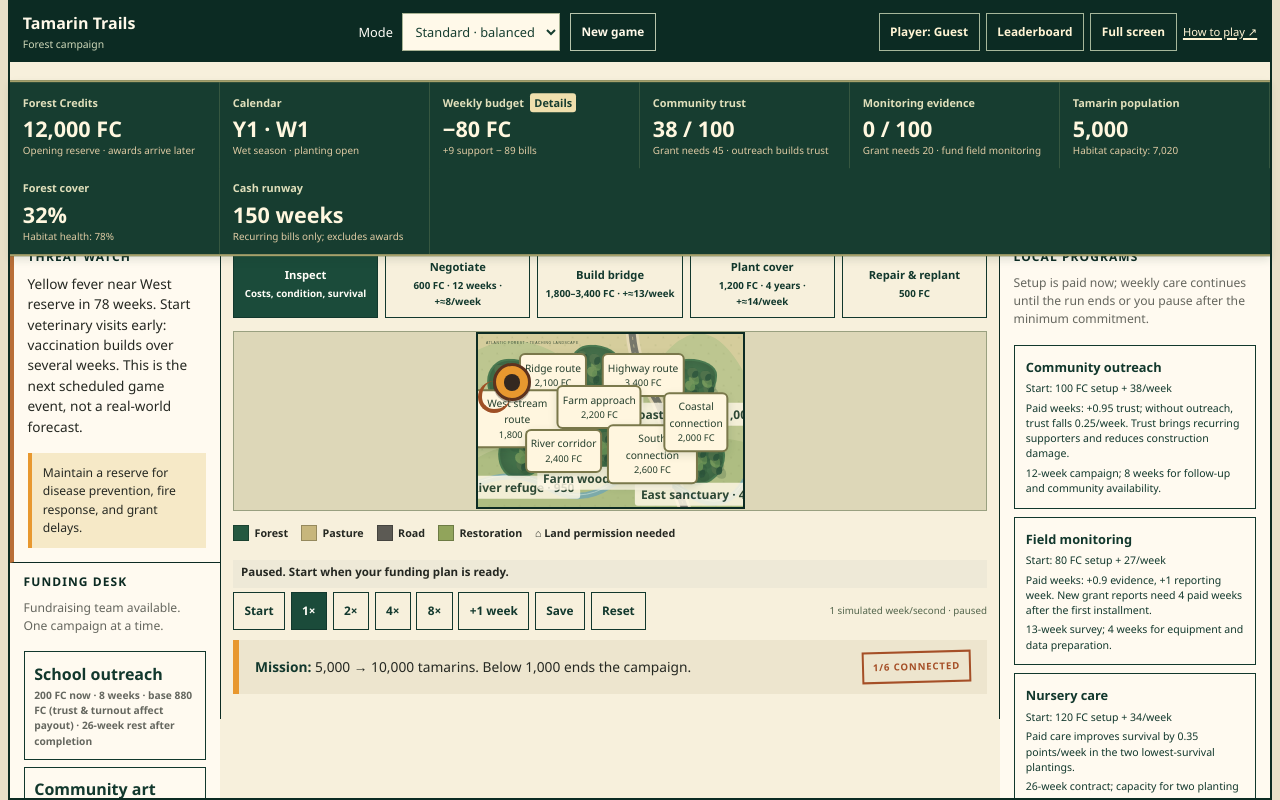
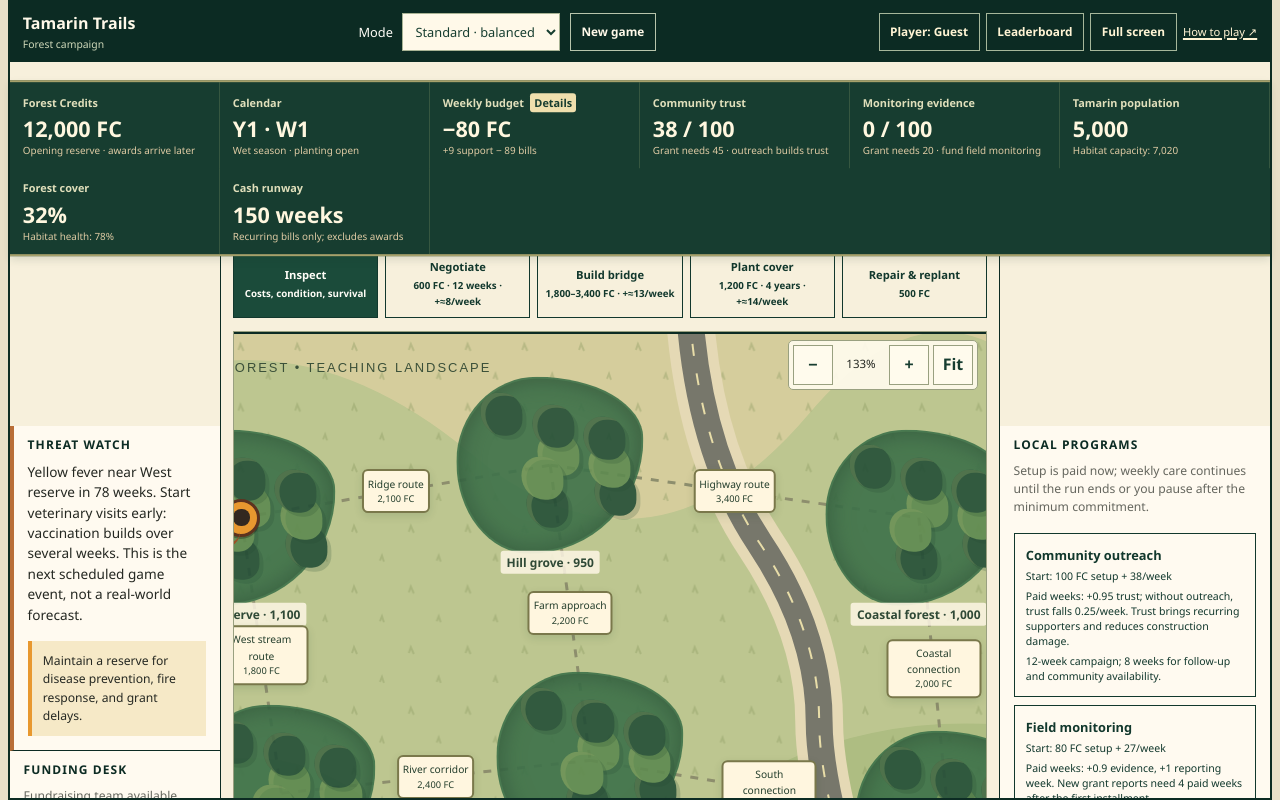
Before and after one commit to msriram/golden-lion-tamarin, a website with bundled scripts: page game.html in a window 1280 px wide. Built offline with nearby package versions, Linux system fonts and the light colour scheme.

Commit message:
Fix fullscreen sizing and add touch-friendly map zoom and pan

```diff
--- a/game-shell.css
+++ b/game-shell.css
@@ -1,6 +1,6 @@
 .game-page { margin:0; height:100dvh; overflow:hidden; background:#e9e7d9; }
 .game-page *, .game-page *::before, .game-page *::after { box-sizing:border-box; }
-.game-frame { display:flex; flex-direction:column; width:100%; height:100dvh; margin:0; border:0; box-shadow:none; }
+.game-frame { display:flex; flex-direction:column; width:100%; max-width:none; height:100dvh; margin:0; border:0; box-shadow:none; }
 .game-titlebar { flex-shrink:0; min-height:52px; padding:.5rem .8rem; gap:.6rem; }
 .game-home { color:#fff9e9; text-decoration:none; font-weight:650; white-space:nowrap; }
 .game-home small { display:block; font-size:.65rem; color:#d0d9ba; font-weight:400; }
@@ -32,8 +32,12 @@
 .tool-button { min-height:48px; font-size:.73rem; padding:.35rem; }
 .tool-button small { font-size:.57rem; }
 .map-stage { position:relative; flex:1; min-height:180px; display:flex; background:#ddd7b8; border:1px solid #99a080; overflow:hidden; }
-.map-scroll { display:flex; flex:1; min-width:0; min-height:0; align-items:center; justify-content:center; overflow:hidden; }
-.map-wrap { flex-shrink:0; aspect-ratio:1000/660; border:0; }
+.map-scroll { position:relative; flex:1; min-width:0; min-height:0; overflow:hidden; touch-action:none; user-select:none; cursor:grab; outline-offset:-3px; }
+.map-scroll.is-dragging { cursor:grabbing; }
+.map-wrap { position:absolute; left:0; top:0; width:1000px; height:660px; aspect-ratio:1000/660; border:0; transform-origin:0 0; will-change:transform; }
+.map-controls { position:absolute; top:.5rem; right:.5rem; z-index:16; display:flex; align-items:center; gap:.25rem; padding:.25rem; background:#fffbeded; border:1px solid #99a080; border-radius:5px; }
+.map-controls button { min-width:40px; min-height:40px; border:1px solid #99a080; background:#fffbed; color:#173d30; font:inherit; font-weight:650; cursor:pointer; }
+.map-controls output { min-width:3rem; text-align:center; font-size:.72rem; }
 .game-map { aspect-ratio:1000/660; width:100%; height:100%; min-width:0; min-height:0; }
 .selection-panel { position:absolute; bottom:.6rem; left:.6rem; right:.6rem; z-index:15; max-height:45%; overflow-y:auto; margin:0; padding:.6rem; background:#fffbedf5; box-shadow:0 3px 20px #183a2525; }
 .selection-panel[hidden] { display:none; }
--- a/game.html
+++ b/game.html
@@ -54,13 +54,14 @@
           <button class="tool-button" type="button" data-tool="repair" aria-pressed="false">Repair &amp; replant<small>500 FC</small></button>
         </div>
         <div class="map-stage">
-          <div class="map-scroll"><div class="map-wrap"><div class="game-map" id="game-map" data-game-map aria-label="Forest landscape: choose a grove or named route"></div><div class="tamarin-token" data-tamarin aria-hidden="true"></div></div></div>
+          <div class="map-scroll" tabindex="0" role="region" aria-label="Forest map. Drag to pan, scroll or pinch to zoom. Arrow keys pan; plus and minus zoom; Home fits the whole forest."><div class="map-wrap"><div class="game-map" id="game-map" data-game-map aria-label="Forest landscape: choose a grove or named route"></div><div class="tamarin-token" data-tamarin aria-hidden="true"></div></div></div>
+          <nav class="map-controls" aria-label="Map view"><button type="button" data-map-zoom-out aria-label="Zoom out">−</button><output data-map-zoom aria-label="Map zoom">100%</output><button type="button" data-map-zoom-in aria-label="Zoom in">+</button><button type="button" data-map-fit>Fit</button></nav>
           <section class="selection-panel" data-selection-panel aria-label="Selected area" hidden>
             <div class="selection-heading"><h2 data-inspector-title></h2><span data-selected-tool></span><button type="button" data-inspector-close aria-label="Close area details">×</button></div>
             <dl class="selection-status" data-inspector-status></dl><p class="inspector-copy" data-inspector></p>
           </section>
         </div>
-        <div class="map-legend" aria-label="Map legend"><span class="legend-item"><span class="legend-swatch forest"></span>Forest</span><span class="legend-item"><span class="legend-swatch pasture"></span>Pasture</span><span class="legend-item"><span class="legend-swatch road"></span>Road</span><span class="legend-item"><span class="legend-swatch growing"></span>Restoration</span><span>⌂ Land permission needed</span></div>
+        <div class="map-legend" aria-label="Map legend"><span class="legend-item"><span class="legend-swatch forest"></span>Forest</span><span class="legend-item"><span class="legend-swatch pasture"></span>Pasture</span><span class="legend-item"><span class="legend-swatch road"></span>Road</span><span class="legend-item"><span class="legend-swatch growing"></span>Restoration</span><span>⌂ Land permission needed</span><span>Drag to pan · scroll or pinch to zoom</span></div>
         <div class="game-message" data-game-message role="status" aria-live="polite">Paused. Start when your funding plan is ready.</div>
         <div class="hud-controls" aria-label="Simulation controls"><button class="game-button" type="button" data-pause>Start</button><button class="speed-button" type="button" data-speed="1" aria-pressed="true">1×</button><button class="speed-button" type="button" data-speed="2" aria-pressed="false">2×</button><button class="speed-button" type="button" data-speed="4" aria-pressed="false">4×</button><button class="speed-button" type="button" data-speed="8" aria-pressed="false">8×</button><button class="game-button" type="button" data-step>+1 week</button><button class="game-button" type="button" data-save>Save</button><button class="game-button" type="button" data-reset>Reset</button><span data-time-summary>1 real second = 1 simulated week at 1×</span></div>
         <div class="mission-strip"><span><strong>Mission:</strong> 5,000 → 10,000 tamarins. Below 1,000 ends the campaign.</span><span class="status-stamp" data-route-status>Disconnected</span></div>
--- a/js/game.js
+++ b/js/game.js
@@ -3,11 +3,13 @@
 import {getTutorialStep,performTutorialStep,getRecommendedStep} from './game-guide.js';
 import {createPlayerStore,rankScores} from './game-players.js';
 import {onlineConfigured,recordProjectInterest,withdrawProjectInterest,submitOnlineScore,fetchOnlineLeaderboard} from './game-online.js';
+import {attachMapViewport} from './map-viewport.js';
 
 let browserStorage;
 try{browserStorage=window.localStorage;}catch{}
 const players=createPlayerStore(browserStorage);
 const map=document.querySelector('[data-game-map]');
+let mapView;
 const dialog=document.querySelector('[data-report-dialog]');
 function prepareCampaign(saved){
   const campaign=saved||createInitialState();
@@ -93,6 +95,7 @@
   for(const [label,value] of fields){const item=document.createElement('div'),term=document.createElement('dt'),detail=document.createElement('dd');term.textContent=label;detail.textContent=value;item.append(term,detail);status.append(item);}
 }
 function renderMap(){
+  if(mapView?.interacting)return;
   const focus=document.activeElement?.dataset.route;
   const patchFocus=document.activeElement?.dataset.patch;
   map.innerHTML=terrainArtwork();
@@ -269,9 +272,7 @@
 map.addEventListener('click',event=>{if(!event.target.closest('[data-route], [data-patch]')){message(`Choose a named route to ${toolNames[tool].toLowerCase()}, or a forest grove to see its connected routes.`);revealSelection();}});
 dialog.addEventListener('close',()=>{if(state.status==='playing'&&dialog.returnValue==='continue'&&state.difficulty!=='tutorial'){state.paused=false;clock();render();}});
 document.addEventListener('visibilitychange',()=>{if(document.hidden){state.paused=true;clock();save();render();}});
-const mapHost=document.querySelector('.map-scroll');
-function fitMap(){const bounds=mapHost.getBoundingClientRect();document.querySelector('.map-wrap').style.width=`${Math.max(0,Math.floor(Math.min(bounds.width,bounds.height*1000/660)))}px`;}
-const mapObserver=new ResizeObserver(fitMap);mapObserver.observe(mapHost);
+mapView=attachMapViewport(document.querySelector('.map-scroll'),document.querySelector('.map-wrap'),document.querySelector('.map-controls'));
 function openPanel(panel){
   state.paused=true;clock();save();render();
   if(!panel.open)panel.showModal();
@@ -282,7 +283,7 @@
   try{if(document.fullscreenElement)await document.exitFullscreen();else if(document.documentElement.requestFullscreen)await document.documentElement.requestFullscreen();else message('This browser does not support full screen. The game already fills its window.','error');}
   catch{message('Full screen was blocked by the browser. You can keep playing in this window.','error');}
 });
-document.addEventListener('fullscreenchange',()=>{document.querySelector('[data-fullscreen]').textContent=document.fullscreenElement?'Exit full screen':'Full screen';fitMap();});
+document.addEventListener('fullscreenchange',()=>{document.querySelector('[data-fullscreen]').textContent=document.fullscreenElement?'Exit full screen':'Full screen';requestAnimationFrame(()=>mapView.resize());});
 function refreshProfileList(){
   const list=document.querySelector('[data-player-list]');list.replaceChildren();
   for(const profile of players.profiles()){
@@ -382,4 +383,4 @@
   finally{button.disabled=false;}
 });
 document.querySelector('[data-report-share]').addEventListener('click',syncCompletedScore);
-render();fitMap();clock();save();refreshOnlineControls();
+render();mapView.resize();clock();save();refreshOnlineControls();
--- /dev/null
+++ b/js/map-viewport.js
@@ -0,0 +1,95 @@
+const clamp=(value,minimum,maximum)=>Math.max(minimum,Math.min(maximum,value));
+
+export function createMapCamera(){
+  let width=0,height=0,scale=1,offsetX=0,offsetY=0;
+  const minimum=()=>Math.min(width/1000,height/660);
+  const maximum=()=>Math.max(width/1000,height/660)*4;
+  function constrain(){
+    offsetX=1000*scale<=width?(width-1000*scale)/2:clamp(offsetX,width-1000*scale,0);
+    offsetY=660*scale<=height?(height-660*scale)/2:clamp(offsetY,height-660*scale,0);
+  }
+  function snapshot(){return {width,height,scale,offsetX,offsetY,zoom:scale/minimum()};}
+  function resize(nextWidth,nextHeight){
+    if(nextWidth<=0||nextHeight<=0)return snapshot();
+    const centerX=(width/2-offsetX)/scale,centerY=(height/2-offsetY)/scale;
+    const relativeZoom=width&&height?scale/minimum():null;
+    width=nextWidth;height=nextHeight;
+    scale=relativeZoom===null?Math.max(width/1000,height/660):clamp(relativeZoom*minimum(),minimum(),maximum());
+    offsetX=width/2-(relativeZoom===null?500:centerX)*scale;
+    offsetY=height/2-(relativeZoom===null?330:centerY)*scale;
+    constrain();return snapshot();
+  }
+  function zoom(factor,anchorX=width/2,anchorY=height/2){
+    if(!width||!height)return snapshot();
+    const nextScale=clamp(scale*factor,minimum(),maximum()),ratio=nextScale/scale;
+    offsetX=anchorX-(anchorX-offsetX)*ratio;offsetY=anchorY-(anchorY-offsetY)*ratio;scale=nextScale;
+    constrain();return snapshot();
+  }
+  function pan(deltaX,deltaY){offsetX+=deltaX;offsetY+=deltaY;constrain();return snapshot();}
+  function fit(){if(width&&height){scale=minimum();constrain();}return snapshot();}
+  return {resize,zoom,pan,fit,snapshot};
+}
+
+export function attachMapViewport(host,world,controls){
+  const camera=createMapCamera(),pointers=new Map();
+  let gesture=null,dragging=false,suppressClickUntil=0;
+  function paint(){
+    const view=camera.snapshot();
+    world.style.transform=`translate(${view.offsetX}px,${view.offsetY}px) scale(${view.scale})`;
+    controls.querySelector('[data-map-zoom]').textContent=`${Math.round(view.zoom*100)}%`;
+    host.classList.toggle('is-dragging',dragging);
+  }
+  function resize(){camera.resize(host.clientWidth,host.clientHeight);paint();}
+  function position(event){const bounds=host.getBoundingClientRect();return {x:event.clientX-bounds.left,y:event.clientY-bounds.top};}
+  function measure(){
+    const points=[...pointers.values()];
+    if(points.length<2)return {...points[0],distance:0};
+    return {x:(points[0].x+points[1].x)/2,y:(points[0].y+points[1].y)/2,distance:Math.hypot(points[0].x-points[1].x,points[0].y-points[1].y)};
+  }
+  function capture(){for(const pointerId of pointers.keys()){try{host.setPointerCapture(pointerId);}catch{}}}
+  host.addEventListener('pointerdown',event=>{
+    if(event.pointerType==='mouse'&&event.button!==0)return;
+    pointers.set(event.pointerId,position(event));gesture=measure();
+    if(pointers.size>1){dragging=true;suppressClickUntil=Infinity;capture();paint();}
+  });
+  host.addEventListener('pointermove',event=>{
+    if(!pointers.has(event.pointerId))return;
+    pointers.set(event.pointerId,position(event));const next=measure();
+    if(!dragging&&Math.hypot(next.x-gesture.x,next.y-gesture.y)<6)return;
+    dragging=true;suppressClickUntil=Infinity;capture();
+    if(next.distance&&gesture.distance)camera.zoom(next.distance/gesture.distance,gesture.x,gesture.y);
+    camera.pan(next.x-gesture.x,next.y-gesture.y);gesture=next;paint();
+  });
+  function finish(event){
+    if(!pointers.delete(event.pointerId))return;
+    if(dragging)suppressClickUntil=performance.now()+400;
+    if(pointers.size){gesture=measure();}else{gesture=null;dragging=false;}
+    paint();
+  }
+  window.addEventListener('pointerup',finish);
+  window.addEventListener('pointercancel',finish);
+  host.addEventListener('lostpointercapture',finish);
+  host.addEventListener('click',event=>{
+    if(event.detail!==0&&performance.now()<suppressClickUntil){event.preventDefault();event.stopImmediatePropagation();}
+  },true);
+  host.addEventListener('dragstart',event=>event.preventDefault());
+  host.addEventListener('wheel',event=>{
+    event.preventDefault();const anchor=position(event);
+    const units=event.deltaMode===1?16:event.deltaMode===2?host.clientHeight:1;
+    if(event.shiftKey&&!event.ctrlKey)camera.pan(-event.deltaY*units,-event.deltaX*units);
+    else camera.zoom(Math.exp(-clamp(event.deltaY*units,-400,400)*.002),anchor.x,anchor.y);
+    paint();
+  },{passive:false});
+  host.addEventListener('keydown',event=>{
+    if(event.target!==host)return;
+    const actions={ArrowLeft:()=>camera.pan(60,0),ArrowRight:()=>camera.pan(-60,0),ArrowUp:()=>camera.pan(0,60),ArrowDown:()=>camera.pan(0,-60),'+':()=>camera.zoom(1.25),'=':()=>camera.zoom(1.25),'-':()=>camera.zoom(.8),Home:()=>camera.fit()};
+    if(actions[event.key]){event.preventDefault();actions[event.key]();paint();}
+  });
+  controls.querySelector('[data-map-zoom-in]').addEventListener('click',()=>{camera.zoom(1.25);paint();});
+  controls.querySelector('[data-map-zoom-out]').addEventListener('click',()=>{camera.zoom(.8);paint();});
+  controls.querySelector('[data-map-fit]').addEventListener('click',()=>{camera.fit();paint();});
+  const observer=new ResizeObserver(resize);observer.observe(host);
+  window.addEventListener('resize',resize);window.visualViewport?.addEventListener('resize',resize);
+  resize();
+  return {resize,get interacting(){return pointers.size>0;}};
+}
```
Also changed, not shown: test/game-shell.test.js (+4 -0 lines), test/map-viewport.test.js (added, +75 -0 lines), README.md.
